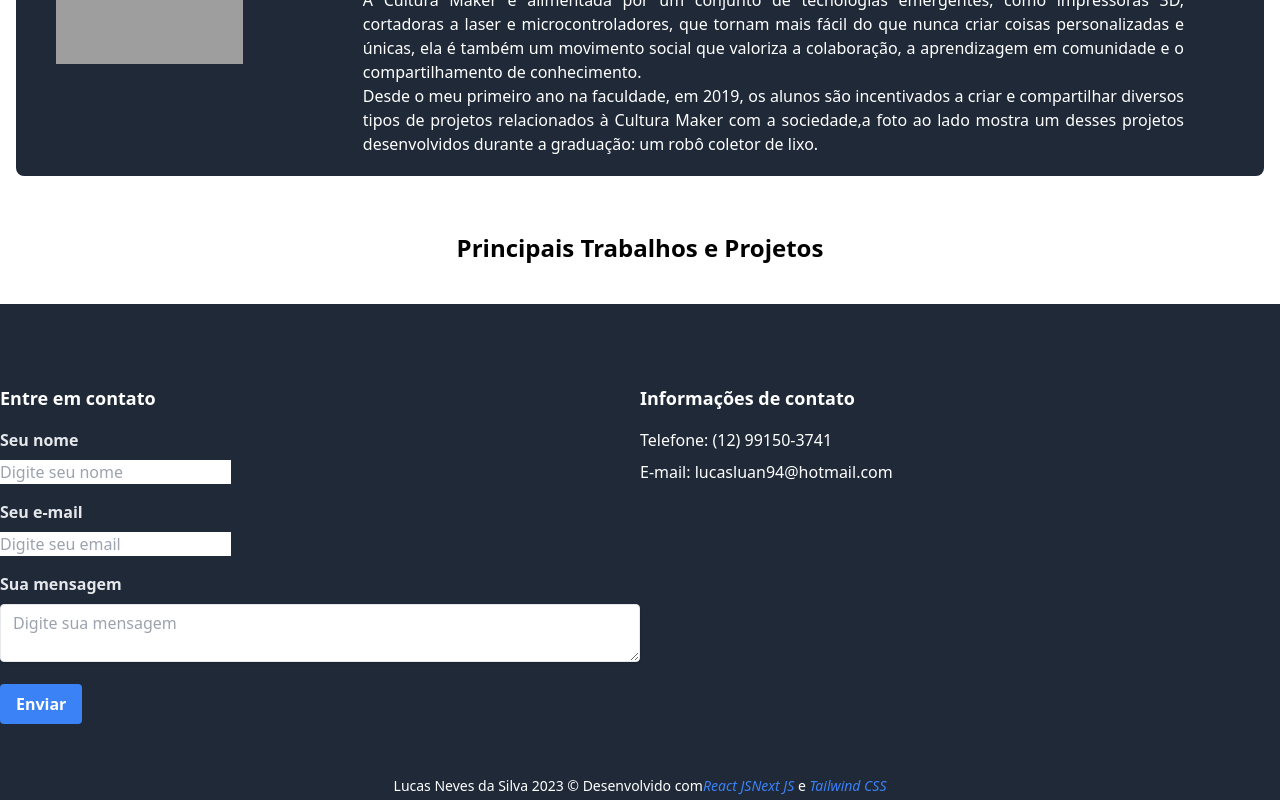
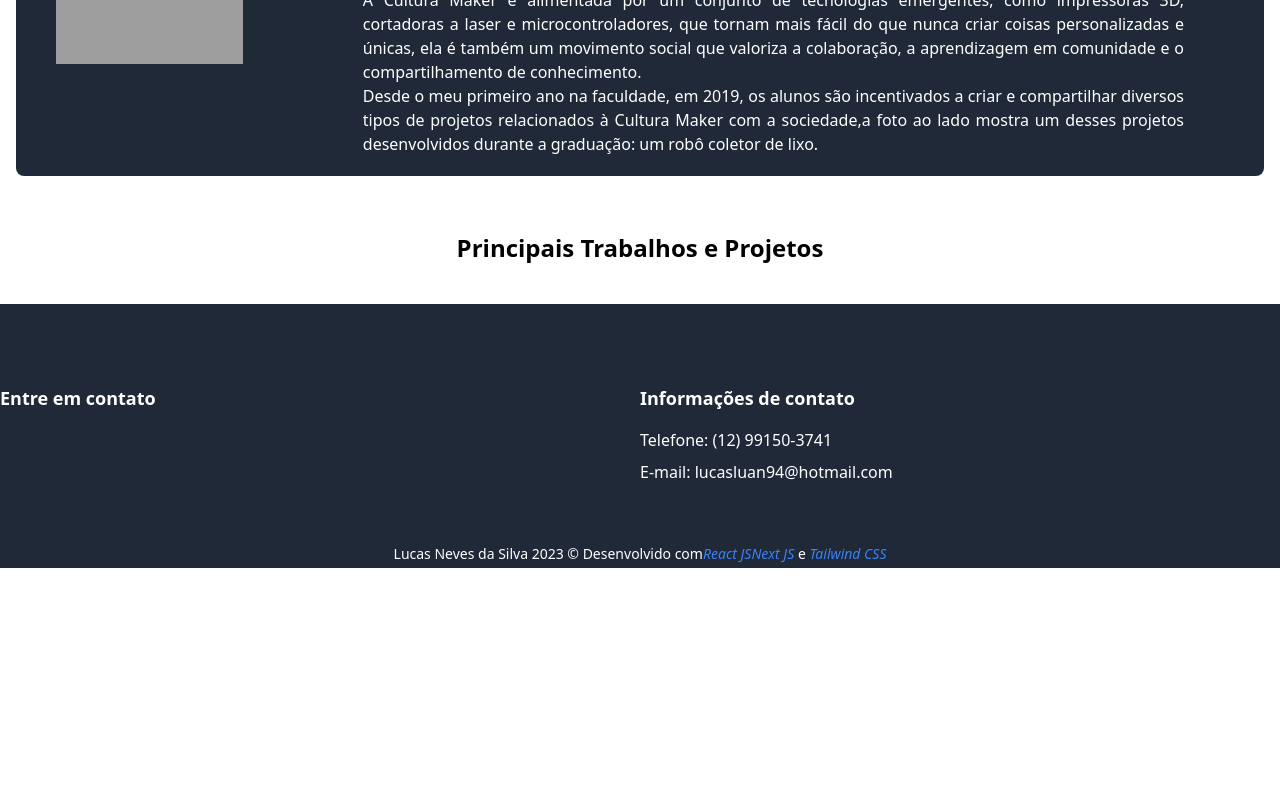
Before and after one commit to Taunt-byte/Portfolio, a Next.js app in the folder app/: page / in a window 1280 px wide. Shown: the part 1452-2252 px from the top of the page. After the commit the page ends 2020 px from the top, so only its background shows below. Built offline with nearby package versions, Linux system fonts and the light colour scheme; grey boxes are pictures that could not be loaded.

Commit message:
Update page.tsx

```diff
--- a/app/src/app/page.tsx
+++ b/app/src/app/page.tsx
@@ -17,46 +17,6 @@ export default function Home() {
           <div className="container mx-auto flex justify-between mt-8">
             <div className="w-1/2">
               <h2 className="font-bold text-lg mb-4">Entre em contato</h2>
-              <form>
-                <div className="mb-4">
-                  <label className="block text-gray-200 font-bold mb-2">
-                    Seu nome
-                  </label>
-                  <input
-                    id="name"
-                    type="name"
-                    className="text-black"
-                    placeholder="Digite seu nome"
-                  ></input>
-                </div>
-                <div className="mb-4">
-                  <label className="block text-gray-200 font-bold mb-2">
-                    Seu e-mail
-                  </label>
-                  <input
-                    id="email"
-                    type="email"
-                    className="text-black"
-                    placeholder="Digite seu email"
-                  ></input>
-                </div>
-                <div className="mb-4">
-                  <label className="block text-gray-200 font-bold mb-2">
-                    Sua mensagem
-                  </label>
-                  <textarea
-                    className="shadow appearance-none border rounded w-full py-2 px-3 text-gray-700 leading-tight focus:outline-none focus:shadow-outline"
-                    id="message"
-                    placeholder="Digite sua mensagem"
-                  ></textarea>
-                </div>
-                <button
-                  className="bg-blue-500 hover:bg-blue-700 text-white font-bold py-2 px-4 rounded focus:outline-none focus:shadow-outline"
-                  type="button"
-                >
-                  Enviar
-                </button>
-              </form>
             </div>
             <div className="w-1/2">
               <h2 className="font-bold text-lg mb-4">Informações de contato</h2>
```
